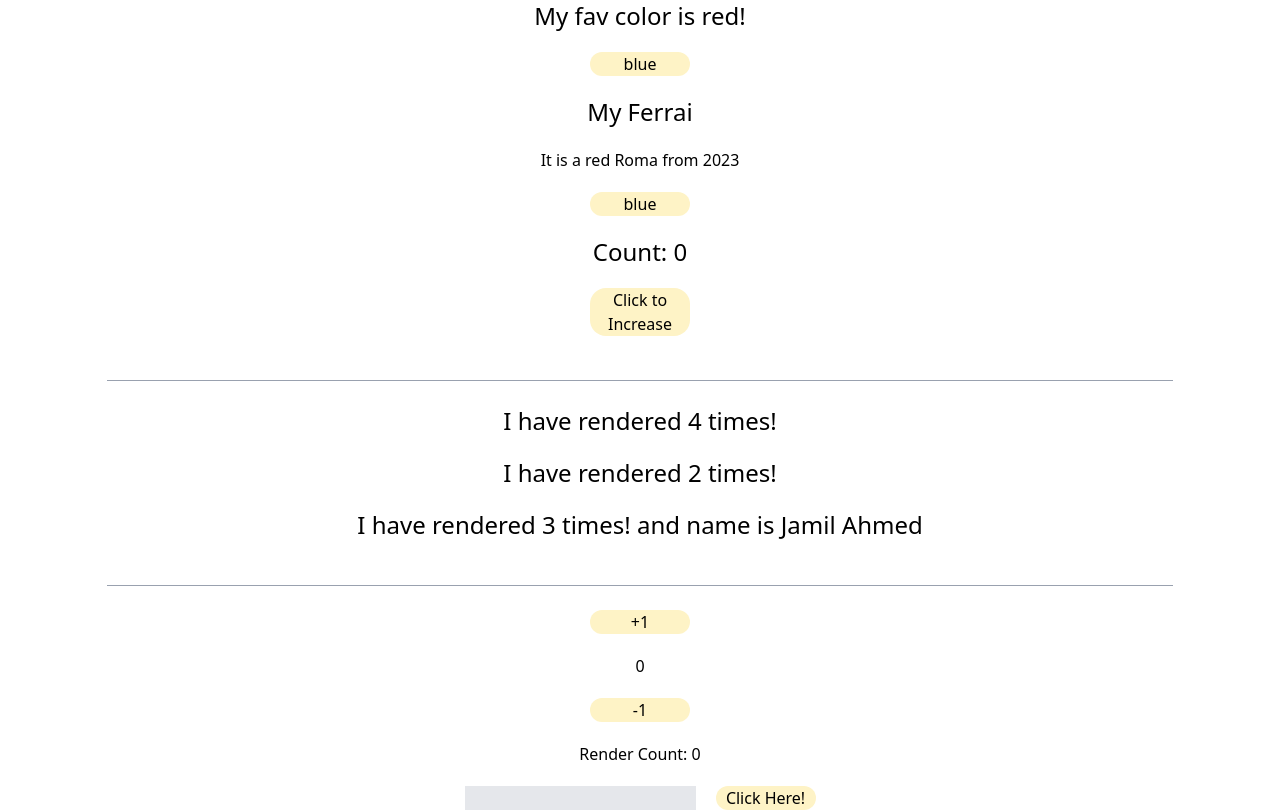
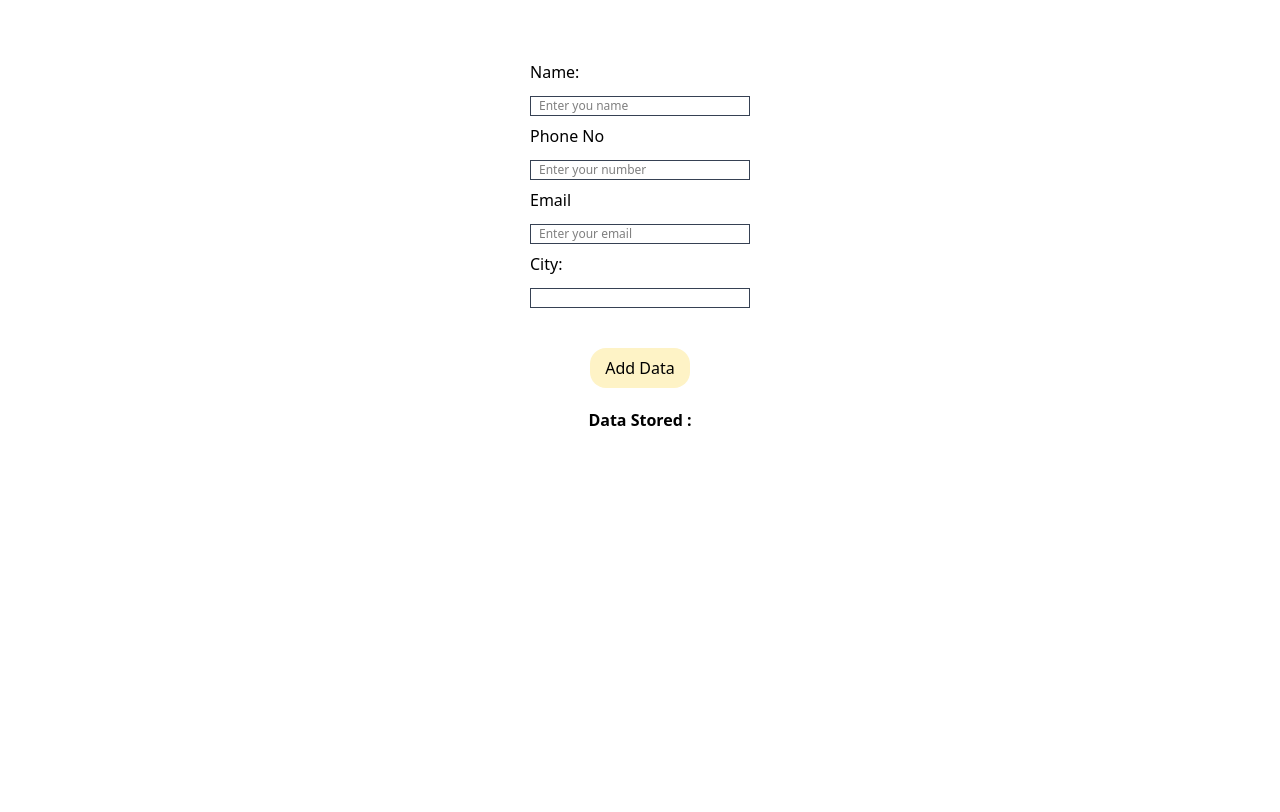
Before and after one commit to Abdul-Rahim13/Internship, a React (Vite) app: page / in a window 1280 px wide. Shown: the top 812 px of the page. Built offline with nearby package versions, Linux system fonts and the light colour scheme.

Commit message:
Make a Form and perform CRUD Operation usng Hooks

```diff
--- a/src/App.jsx
+++ b/src/App.jsx
@@ -1,10 +1,5 @@
 import './App.css'
-import Usestatehook from './components/Usestatehook'
-import Useeffecthook from './components/Useeffecthook'
-import Userefhook from './components/Userefhook'
-import Footer from './components/Footer'
-import Uselayouthook from './components/Uselayouthook'
-import Customhook from './components/Customhook'
+import Form from './components/Form'
 
 
 
@@ -12,12 +7,7 @@ function App() {
 
   return (
     <>
-    <Usestatehook/>
-    <Useeffecthook/>
-    <Userefhook/>
-    <Footer/>
-    <Uselayouthook/>
-    <Customhook/>
+    <Form/>
     </>
   )
 }
--- /dev/null
+++ b/src/components/Form.jsx
@@ -0,0 +1,77 @@
+import React, { useState } from 'react'
+
+function Form() {
+    const [data, setData] = useState([])
+    const [form, setForm] = useState({
+        name: '',
+        number: ' ',
+        email: ' ',
+        city: ' '
+    })
+
+    const addData = (e) => {
+        e.preventDefault()
+        if(!form.name || !form.number || !form.email || !form.city){
+            alert("Please Enter All Fields")
+            return
+        }
+        setData([...data, form])
+        setForm({name: '',number: '',email: '',city: ''})
+    }
+
+
+    const handleInputs = (e) => {
+
+      const  name = e.target.name
+       const value = e.target.value
+
+        setForm({...form, [name]:value})
+    }
+
+  return (
+    <div className='flex flex-col justify-center items-center gap-y-5 mt-15'>
+        <form className='justify-center items-center'>
+
+            <h1 className='mb-2'>Name:</h1>
+            <input className='border-1 border-gray-700 w-55 pl-2 text-[12px]' type="text" name='name'  placeholder='Enter you name'
+            value={form.name}
+            onChange={handleInputs}/>
+
+            <h1 className='mb-2 mt-2'>Phone No</h1>
+            <input className='border-1 border-gray-700 w-55 pl-2 text-[12px]' type="number" name='number' placeholder='Enter your number'
+            value={form.number}
+            onChange={handleInputs} />
+
+            <h1 className='mb-2 mt-2'>Email</h1>
+            <input className='border-1 border-gray-700  w-55 pl-2 text-[12px]' type="email" name='email'  placeholder='Enter your email'
+            value={form.email}
+            onChange={handleInputs}/>
+
+            <h1 className='mb-2 mt-2'>City:</h1>
+            <input className='border-1 border-gray-700 w-55 pl-2 text-[12px]' type="text" name='city'  placeholder='Enter your city '
+            value={form.city}
+            onChange={handleInputs}/>
+
+            <div className='flex flex-col justify-center items-center mt-10'>
+                <button className='cursor-pointer h-10 w-25 bg-amber-100 rounded-2xl ' onClick={addData}>Add Data</button>
+            </div>
+
+        </form>
+
+        <div>
+            <h1 className='font-bold'>Data Stored : </h1>
+            <ol>
+                {
+                    data.map((item) => (
+                        <li>Name: {item.name} - Phone No: {item.number} - Email:  {item.email} - City: {item.city}</li>
+                    ))
+                }
+            </ol>
+        </div>
+
+
+    </div>
+  )
+}
+
+export default Form
```
